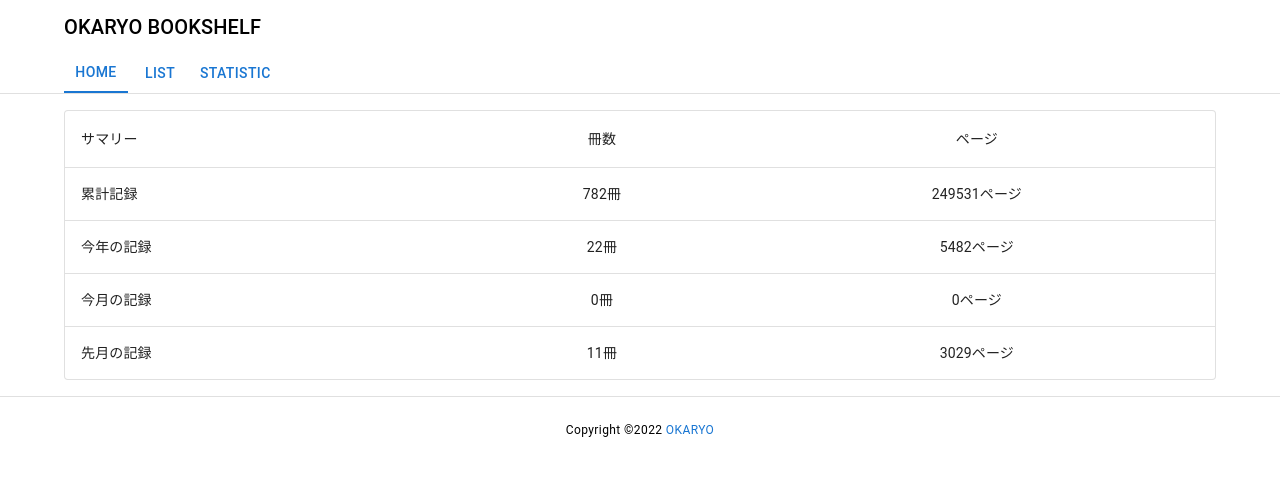
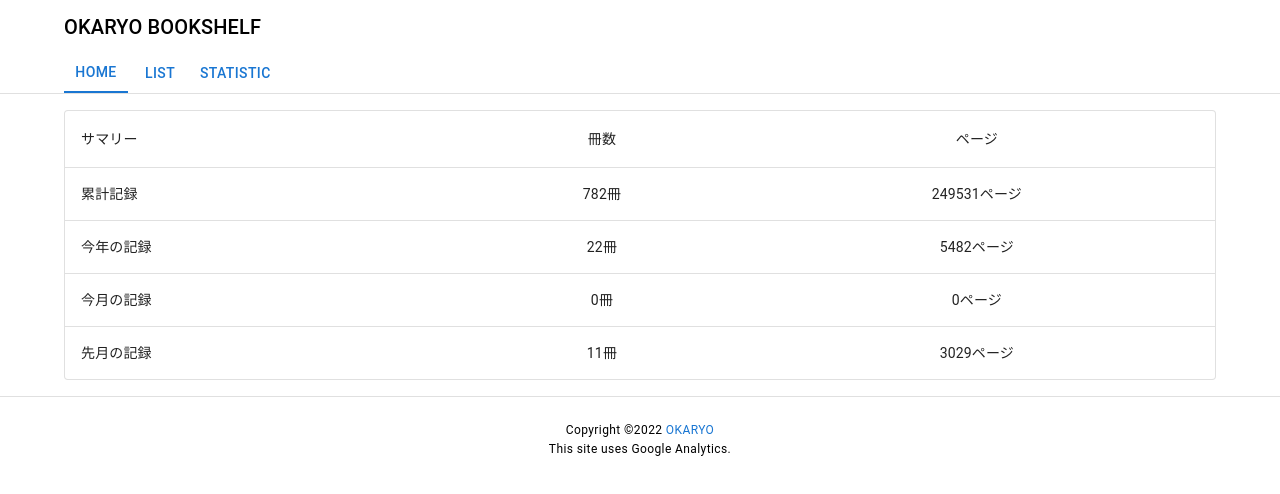
Before and after one commit to okaryo/book.okaryo.io, a Next.js app: page / in a window 1280 px wide. Shown: the top 494 px of the page. Built offline with nearby package versions, Linux system fonts and the light colour scheme.

Commit message:
[modify] footer to add note about ga

```diff
--- a/src/components/Footer.tsx
+++ b/src/components/Footer.tsx
@@ -15,6 +15,9 @@ const Footer = () => {
             OKARYO
           </Link>
         </Typography>
+        <Typography variant="caption" component="p">
+          This site uses Google Analytics.
+        </Typography>
       </Box>
     </footer>
   )
```
